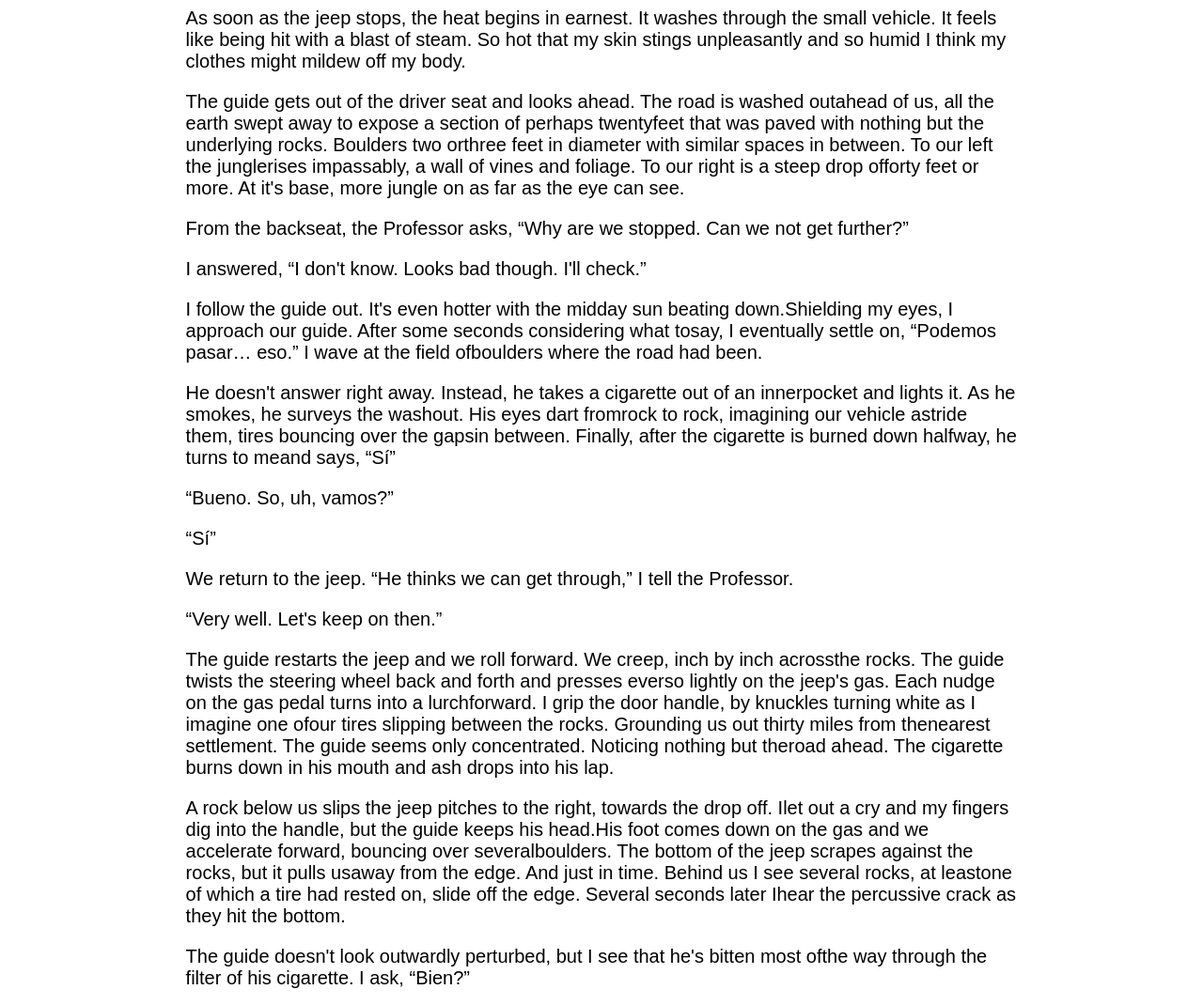
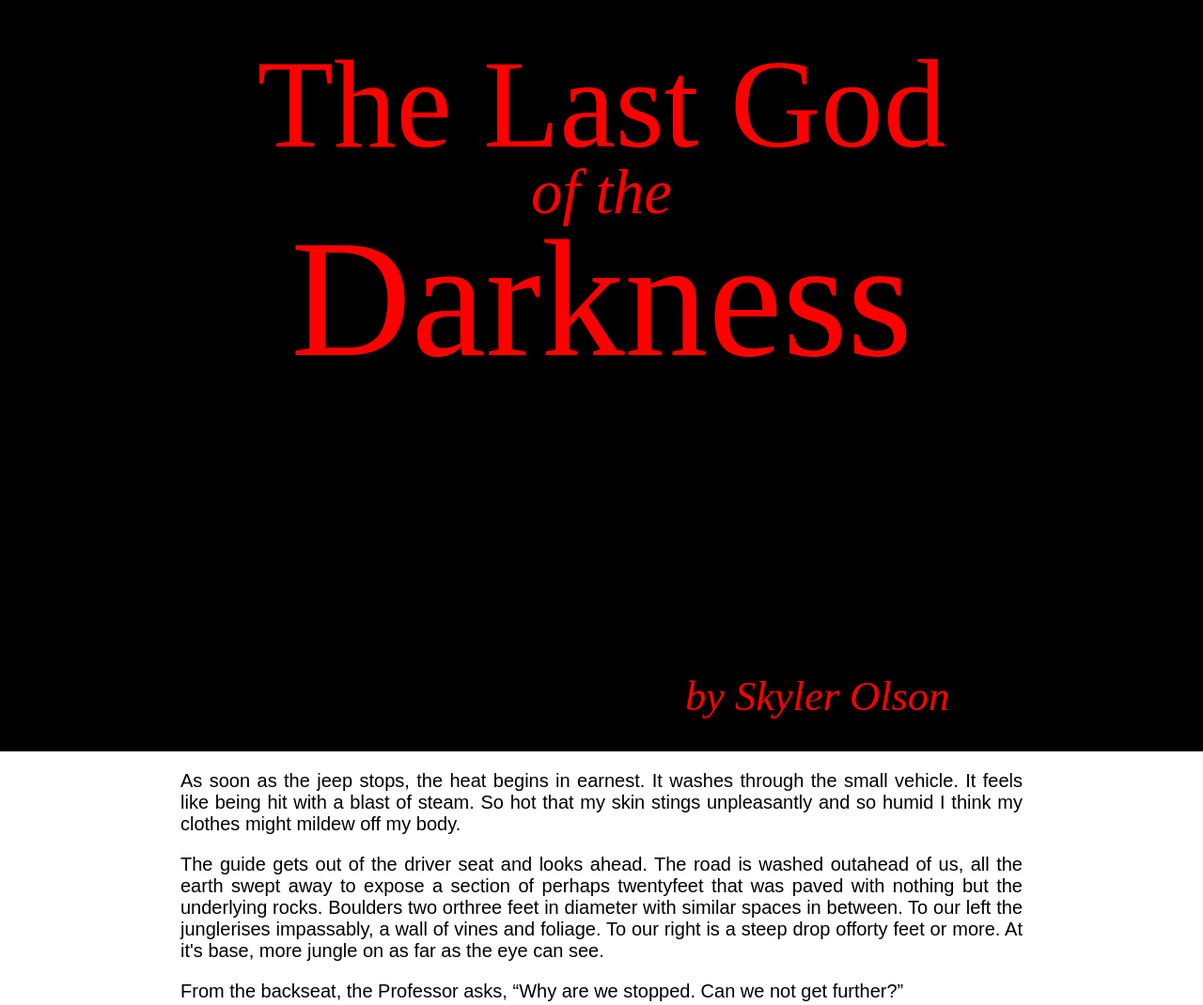
Before and after one commit to ssoRL/last-god-of-darkness, a website: page tlgotd.html in a window 1280 px wide. Shown: the top 1070 px of the page at 94% size. Drawn offline with Linux system fonts and the light colour scheme.

Commit message:
Add the title card part

```diff
--- a/css/tlgotd.css
+++ b/css/tlgotd.css
@@ -1,6 +1,10 @@
 @font-face{
     font-family: "tlgotdMayan";
     src: url("MayanFonts/mayanglyphsfill-Regular.woff");
+}
+
+html body {
+    margin: 0;
 }
 
 p {
@@ -8,7 +12,7 @@ p {
     margin-right: 15%;
     font-family: Arial, Helvetica, sans-serif;
     font-size: 20px;
-    font-align: justify;
+    text-align: justify;
 }
 
 .mayan {
@@ -18,6 +22,19 @@ p {
     margin: 10px;
 }
 
+#title {
+    background-color: black;
+    color: rgb(200,0,0);
+    max-width: 100%;
+    height: 100%;
+}
+
+#title img {
+    max-height: 100%;
+    width: 100%;
+    height: 100%;
+}
+
 #footer {
     width: 100%;
 }
--- a/tlgotd-content.html
+++ b/tlgotd-content.html
@@ -4,13 +4,13 @@
 <p>I answered, “I don&#39;t know. Looks bad though. I&#39;ll check.”</p>
 <p>I follow the guide out. It&#39;s even hotter with the midday sun beating down.Shielding my eyes, I approach our guide. After some seconds considering what tosay, I eventually settle on, “Podemos pasar… eso.” I wave at the field ofboulders where the road had been.</p>
 <p>He doesn&#39;t answer right away. Instead, he takes a cigarette out of an innerpocket and lights it. As he smokes, he surveys the washout. His eyes dart fromrock to rock, imagining our vehicle astride them, tires bouncing over the gapsin between. Finally, after the cigarette is burned down halfway, he turns to meand says, “Sí”</p>
-<p>“Bueno. So, uh, vamos?”</p>
-<p>“Sí”</p>
+<p>“<em>Bueno</em>. So, uh, <em>vamos?</em>”</p>
+<p>“<em>Sí.</em>”</p>
 <p>We return to the jeep. “He thinks we can get through,” I tell the Professor.</p>
 <p>“Very well. Let&#39;s keep on then.”</p>
 <p>The guide restarts the jeep and we roll forward. We creep, inch by inch acrossthe rocks. The guide twists the steering wheel back and forth and presses everso lightly on the jeep&#39;s gas. Each nudge on the gas pedal turns into a lurchforward. I grip the door handle, by knuckles turning white as I imagine one ofour tires slipping between the rocks. Grounding us out thirty miles from thenearest settlement. The guide seems only concentrated. Noticing nothing but theroad ahead. The cigarette burns down in his mouth and ash drops into his lap.</p>
 <p>A rock below us slips the jeep pitches to the right, towards the drop off. Ilet out a cry and my fingers dig into the handle, but the guide keeps his head.His foot comes down on the gas and we accelerate forward, bouncing over severalboulders. The bottom of the jeep scrapes against the rocks, but it pulls usaway from the edge. And just in time. Behind us I see several rocks, at leastone of which a tire had rested on, slide off the edge. Several seconds later Ihear the percussive crack as they hit the bottom.</p>
-<p>The guide doesn&#39;t look outwardly perturbed, but I see that he&#39;s bitten most ofthe way through the filter of his cigarette. I ask, “Bien?”</p>
+<p>The guide doesn&#39;t look outwardly perturbed, but I see that he&#39;s bitten most ofthe way through the filter of his cigarette. I ask, “<em>¿Bien?</em>”</p>
 <p>He just nods and we keep going. It&#39;s only a few more nudges on the gas pedal. Afew more sickening lurches, and then we&#39;re on the far side, rutted dirt underour wheels. Without looking back, the guide accelerates. Wind rushes in throughthe open windows, taking away the worst of the heat and clearing the cigarettesmoke. As the boulders disappear around a bend in the road, I realized that myheart is pounding and my shirt is drenched with sweat.</p>
 <p class="mayan">A</p>
 
--- a/tlgotd.html
+++ b/tlgotd.html
@@ -4,7 +4,9 @@
             <script src="js/fadeblack.js" type="text/javascript" charset="utf-8"></script>
     </head>
     <body>
-        <div id="title"></div>
+        <div id="title">
+            <img src="media/title.svg"></img>
+        </div>
         <div id="contentSection"></div>
         <img id="footer" src="media/jungle-trees.png"></img>
     </body>
```
Also changed, not shown: js/fadeblack.js (+15 -0 lines), tlgotd-content.md (+3 -3 lines), media/title.svg (added).
